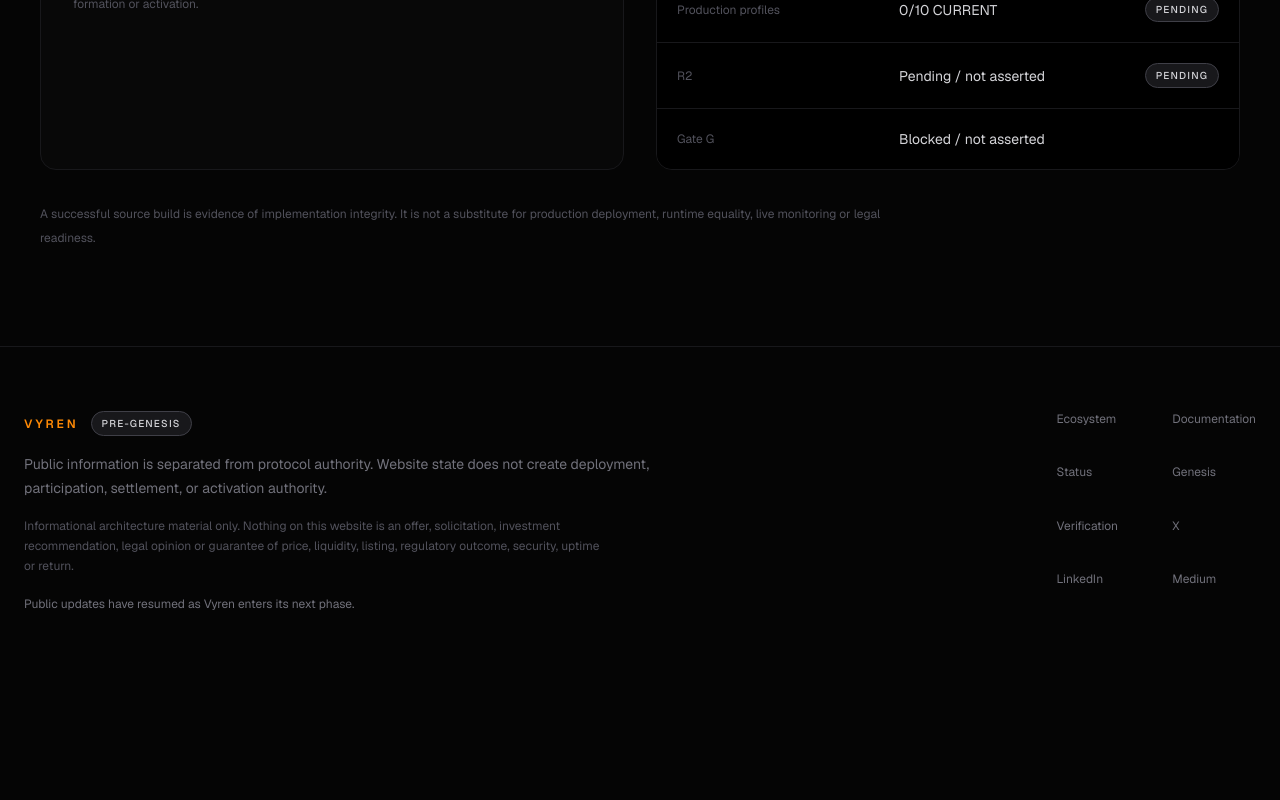
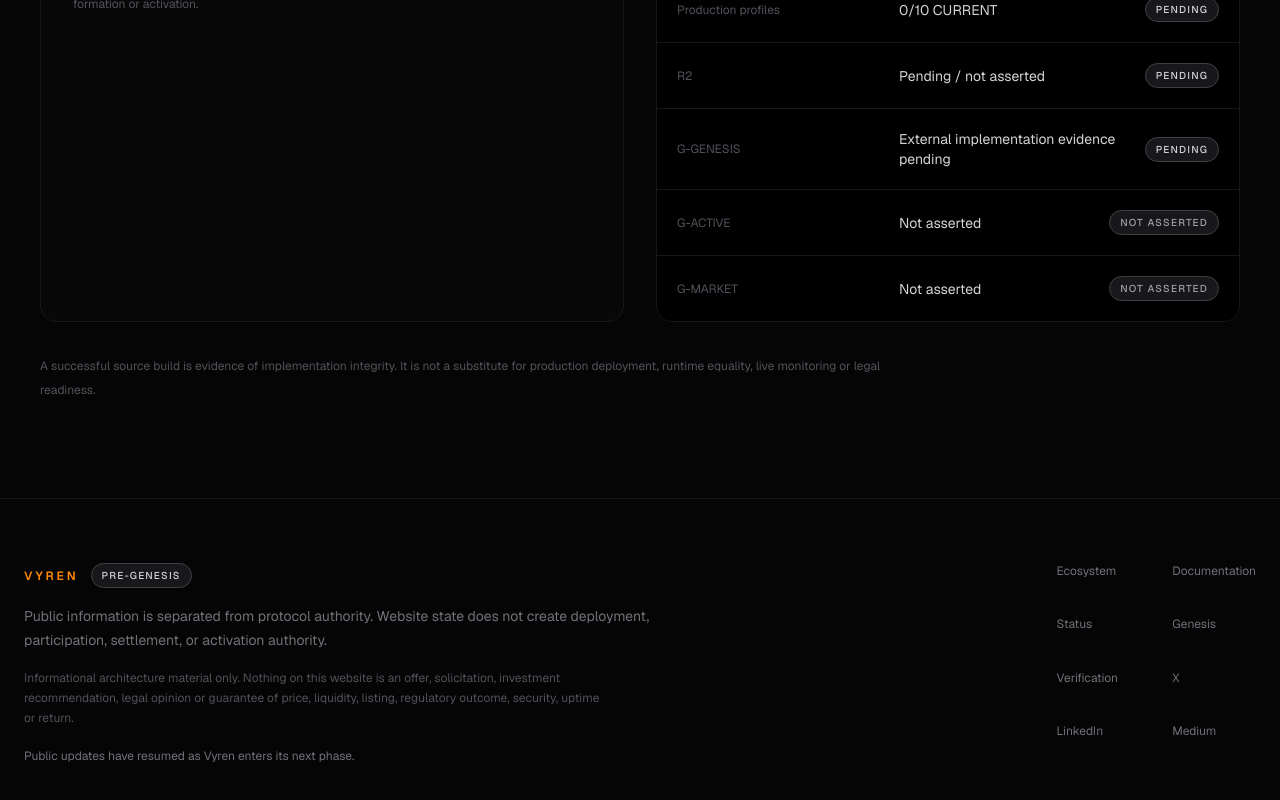
Before and after one commit to vyren-landing/website, a Next.js app: page /verification in a window 1280 px wide. Shown: the part 911-1711 px from the top of the page. Before the commit the page ends 1587 px from the top, so only its background shows below. Built offline with nearby package versions, Linux system fonts and the light colour scheme.

Commit message:
Phase 2: align verification with split lifecycle gates

```diff
--- a/app/verification/page.tsx
+++ b/app/verification/page.tsx
@@ -19,7 +19,9 @@
   { label: "Runtime equality", value: "Not yet bound on mainnet", state: "PENDING" as const },
   { label: "Production profiles", value: `${PROTOCOL_STATE.productionProfilesCurrent}/${PROTOCOL_STATE.productionProfilesTotal} CURRENT`, state: "PENDING" as const },
   { label: "R2", value: "Pending / not asserted", state: PROTOCOL_STATE.r2 },
-  { label: "Gate G", value: "Blocked / not asserted", state: PROTOCOL_STATE.gateG },
+  { label: "G-GENESIS", value: "External implementation evidence pending", state: PROTOCOL_STATE.gateGenesis },
+  { label: "G-ACTIVE", value: "Not asserted", state: PROTOCOL_STATE.gateActive },
+  { label: "G-MARKET", value: "Not asserted", state: PROTOCOL_STATE.gateMarket },
 ] as const;
 
 export default function VerificationPage() {
```
